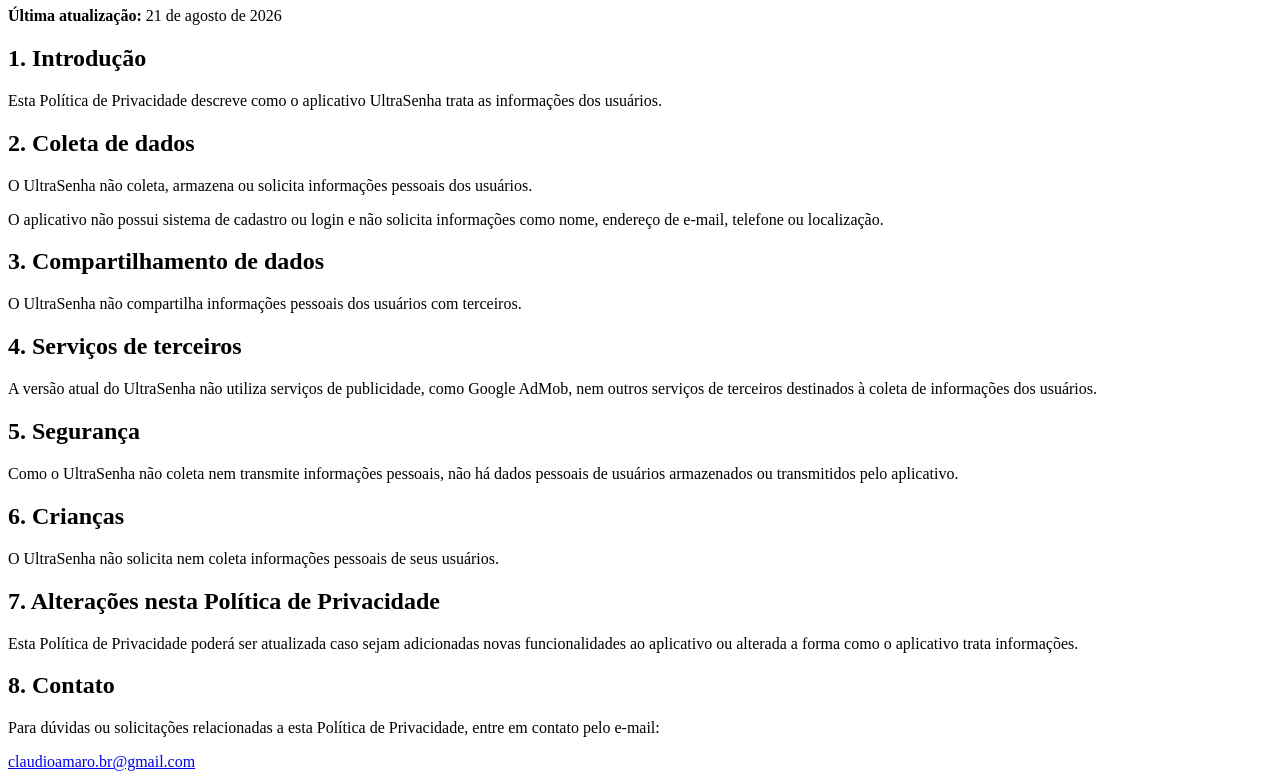
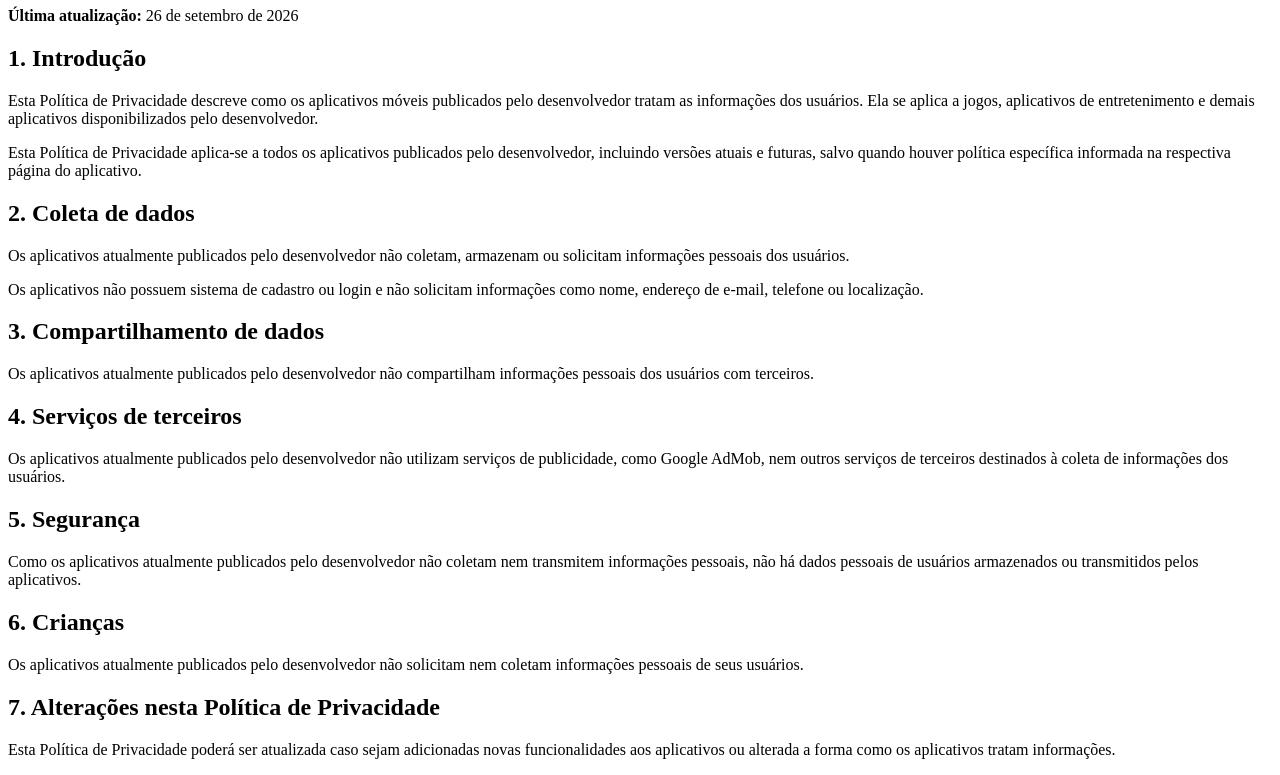
Before and after one commit to mr7amaro/Privacy.Policy, a plain HTML site: page index.html in a window 1280 px wide. Shown: the part 73-848 px from the top of the page. Drawn offline with Linux system fonts and the light colour scheme.

Commit message:
Update privacy policy references for developer apps

```diff
--- a/index.html
+++ b/index.html
@@ -3,61 +3,71 @@
 <head>
     <meta charset="UTF-8">
     <meta name="viewport" content="width=device-width, initial-scale=1.0">
-    <title>Política de Privacidade - UltraSenha</title>
+    <title>Política de Privacidade - Aplicativos do Desenvolvedor</title>
 </head>
 <body>
-    <h1>Política de Privacidade - UltraSenha</h1>
+    <h1>Política de Privacidade - Aplicativos do Desenvolvedor</h1>
 
-    <p><strong>Última atualização:</strong> 21 de agosto de 2026</p>
+    <p><strong>Última atualização:</strong> 26 de setembro de 2026</p>
 
     <h2>1. Introdução</h2>
     <p>
-        Esta Política de Privacidade descreve como o aplicativo UltraSenha
-        trata as informações dos usuários.
+        Esta Política de Privacidade descreve como os aplicativos móveis
+        publicados pelo desenvolvedor tratam as informações dos usuários.
+        Ela se aplica a jogos, aplicativos de entretenimento e demais
+        aplicativos disponibilizados pelo desenvolvedor.
+    </p>
+
+    <p>
+        Esta Política de Privacidade aplica-se a todos os aplicativos
+        publicados pelo desenvolvedor, incluindo versões atuais e futuras,
+        salvo quando houver política específica informada na respectiva
+        página do aplicativo.
     </p>
 
     <h2>2. Coleta de dados</h2>
     <p>
-        O UltraSenha não coleta, armazena ou solicita informações pessoais
-        dos usuários.
+        Os aplicativos atualmente publicados pelo desenvolvedor não coletam,
+        armazenam ou solicitam informações pessoais dos usuários.
     </p>
 
     <p>
-        O aplicativo não possui sistema de cadastro ou login e não solicita
-        informações como nome, endereço de e-mail, telefone ou localização.
+        Os aplicativos não possuem sistema de cadastro ou login e não
+        solicitam informações como nome, endereço de e-mail, telefone ou
+        localização.
     </p>
 
     <h2>3. Compartilhamento de dados</h2>
     <p>
-        O UltraSenha não compartilha informações pessoais dos usuários com
-        terceiros.
+        Os aplicativos atualmente publicados pelo desenvolvedor não
+        compartilham informações pessoais dos usuários com terceiros.
     </p>
 
     <h2>4. Serviços de terceiros</h2>
     <p>
-        A versão atual do UltraSenha não utiliza serviços de publicidade,
-        como Google AdMob, nem outros serviços de terceiros destinados à
-        coleta de informações dos usuários.
+        Os aplicativos atualmente publicados pelo desenvolvedor não utilizam
+        serviços de publicidade, como Google AdMob, nem outros serviços de
+        terceiros destinados à coleta de informações dos usuários.
     </p>
 
     <h2>5. Segurança</h2>
     <p>
-        Como o UltraSenha não coleta nem transmite informações pessoais,
-        não há dados pessoais de usuários armazenados ou transmitidos pelo
-        aplicativo.
+        Como os aplicativos atualmente publicados pelo desenvolvedor não
+        coletam nem transmitem informações pessoais, não há dados pessoais
+        de usuários armazenados ou transmitidos pelos aplicativos.
     </p>
 
     <h2>6. Crianças</h2>
     <p>
-        O UltraSenha não solicita nem coleta informações pessoais de seus
-        usuários.
+        Os aplicativos atualmente publicados pelo desenvolvedor não
+        solicitam nem coletam informações pessoais de seus usuários.
     </p>
 
     <h2>7. Alterações nesta Política de Privacidade</h2>
     <p>
         Esta Política de Privacidade poderá ser atualizada caso sejam
-        adicionadas novas funcionalidades ao aplicativo ou alterada a forma
-        como o aplicativo trata informações.
+        adicionadas novas funcionalidades aos aplicativos ou alterada a
+        forma como os aplicativos tratam informações.
     </p>
 
     <h2>8. Contato</h2>
```
